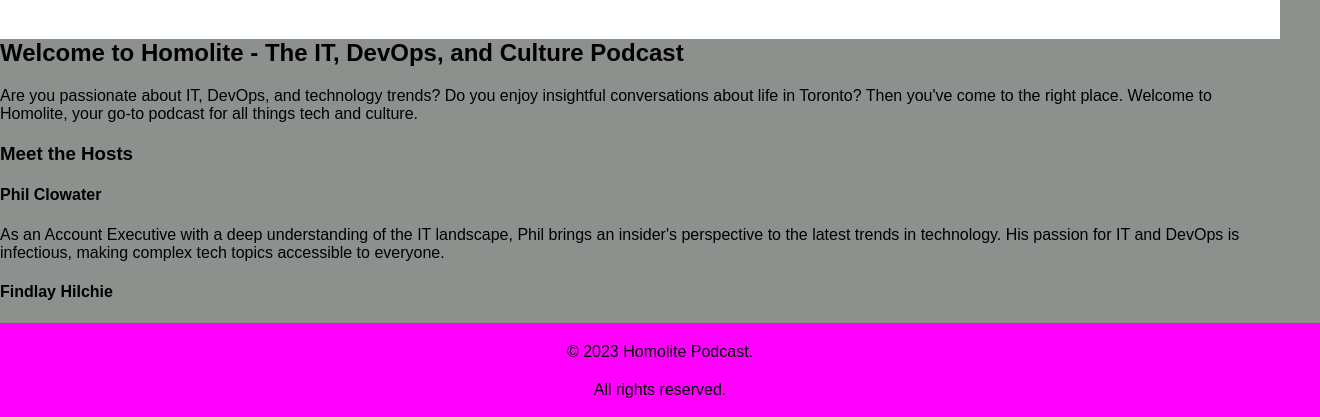
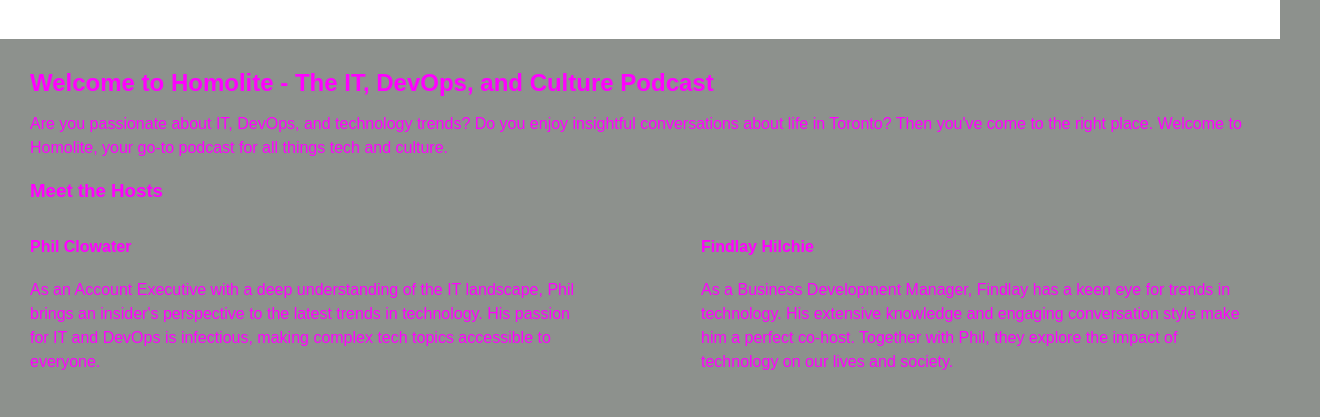
Before and after one commit to FindlayHi/homolite, a plain HTML site: page index.html in a window 1280 px wide. Shown: the part 361-778 px from the top of the page, 1320 px wide, since content can reach past the window. Drawn offline with Linux system fonts and the light colour scheme.

Commit message:
trying to change the stupid css again, added the cache clear to the end of it

```diff
--- a/styles.css
+++ b/styles.css
@@ -52,7 +52,7 @@ a:hover {
     display: flex;
     justify-content: center;
     align-items: center;
-    background-color: #Fff; /* light pink */
+    background-color: #Fff;
     height: 400px; /* adjust as needed */
     width:auto;
 }
@@ -63,14 +63,48 @@ a:hover {
 }
 
 footer {
-    background-color: #FF00FF; /* light pink */
+    background-color: #FF00FF;
     padding: 20px;
-    position: fixed;
-    bottom: 0;
     width: 100%;
     text-align: center;
 }
 
+.main-content {
+    padding: 30px;
+    background-color: #8D918D;
+    color: #FF00FF;
+}
+
+.main-content h2, .main-content h3 {
+    margin-bottom: 15px;
+}
+
+.main-content p {
+    margin-bottom: 20px;
+    line-height: 1.5;
+}
+
+.hosts {
+    display: flex;
+    justify-content: space-between;
+    margin-bottom: 30px;
+}
+
+.host {
+    width: 45%; /* ensures there's some space between the hosts */
+}
+
+@media screen and (max-width: 768px) {
+    /* On smaller screens, the host bios stack vertically */
+    .hosts {
+        flex-direction: column;
+    }
+
+    .host {
+        width: 100%;
+        margin-bottom: 20px;
+    }
+}
 
 
 
```
